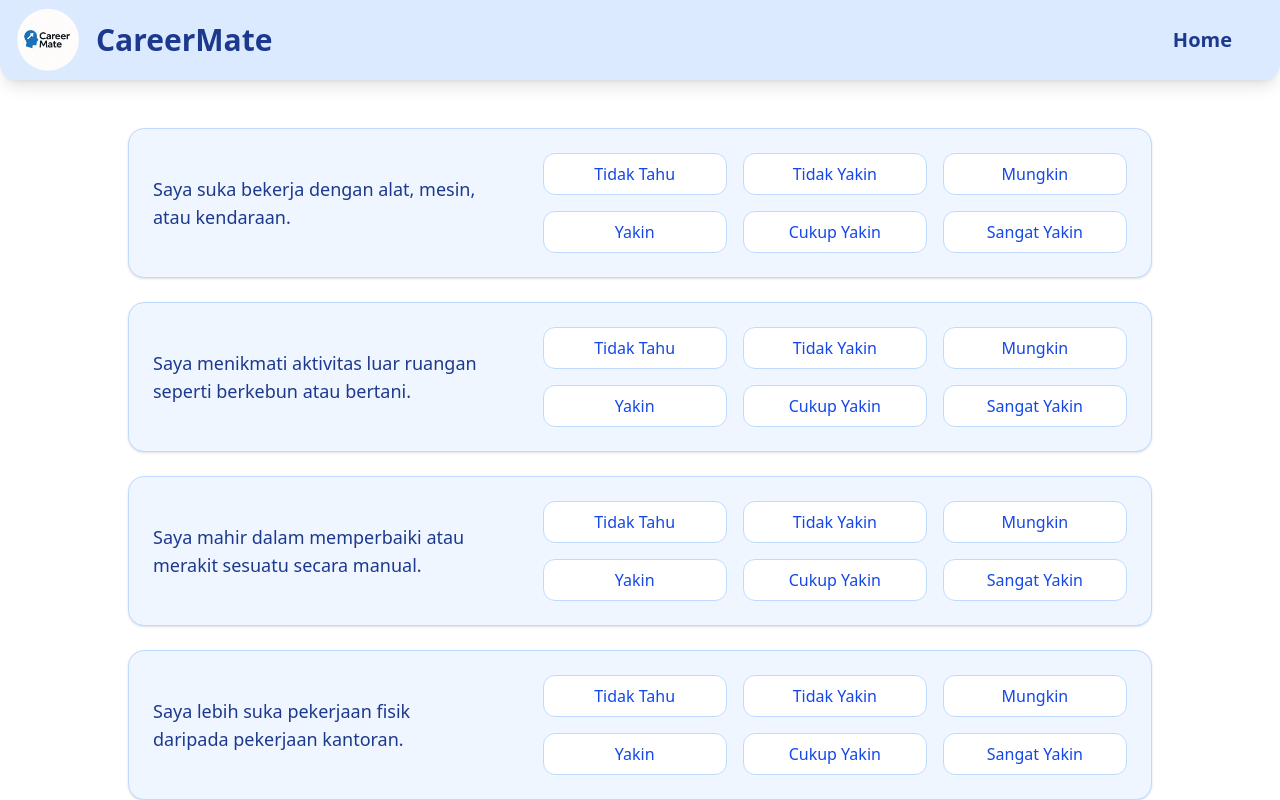
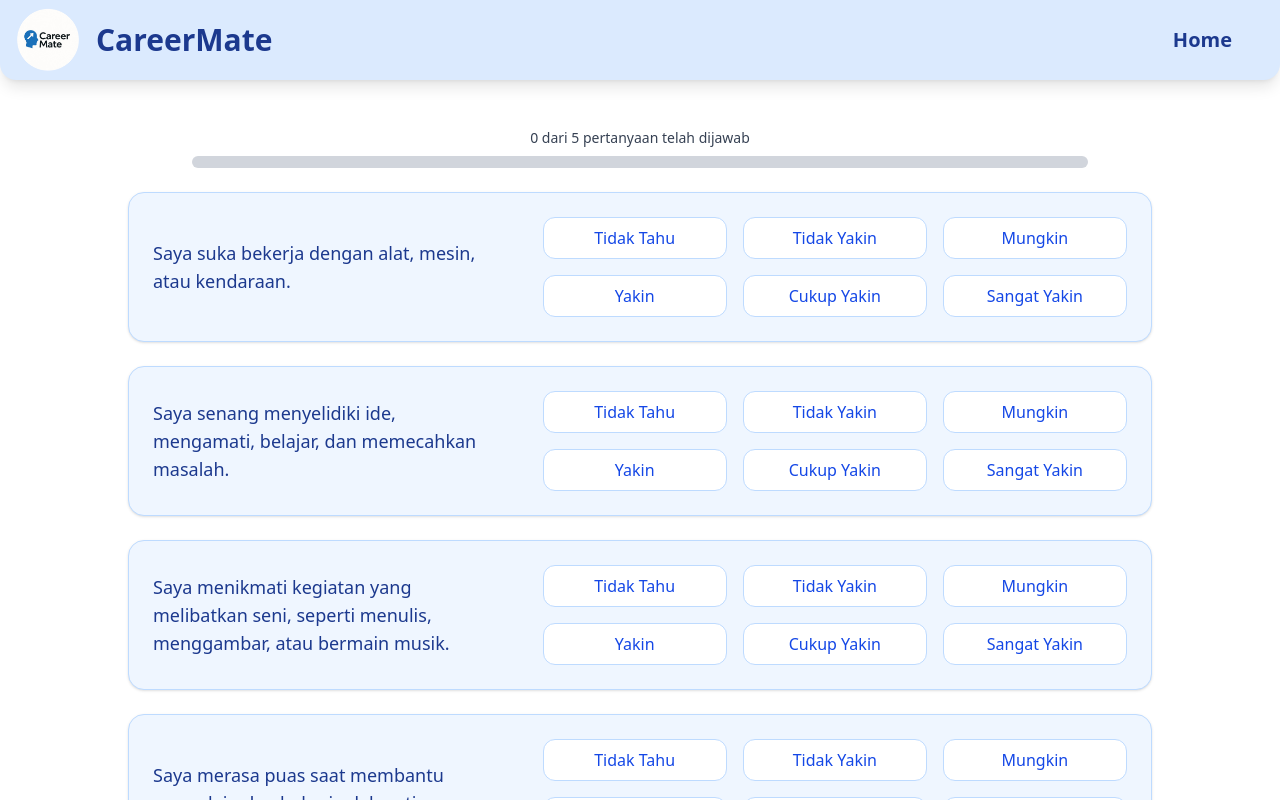
Before and after one commit to rakaprdana/CareerMate, a React (Vite) app: page /room in a window 1280 px wide. Shown: the top 800 px of the page. Built offline with nearby package versions, Linux system fonts and the light colour scheme.

Commit message:
feat: indicator point

```diff
--- a/src/components/elements/navbar/navtop.tsx
+++ b/src/components/elements/navbar/navtop.tsx
@@ -2,7 +2,7 @@ import { Link } from "react-router-dom";
 import Logo from "../../../../public/image/logo-CM.png";
 export const NavTop = () => {
   return (
-    <nav className="fixed flex justify-between items-center pr-12 w-full bg-background px-4 py-2 rounded-b-2xl shadow-lg">
+    <nav className="fixed z-10 flex justify-between items-center pr-12 w-full bg-background px-4 py-2 rounded-b-2xl shadow-lg">
       <div className="flex items-center space-x-4">
         <img src={Logo} alt="CareerMate" className="w-12 md:w-16" />
         <h1 className="text-xl md:text-3xl font-bold text-textBold">
--- /dev/null
+++ b/src/components/elements/progress-indicator.tsx
@@ -0,0 +1,27 @@
+import React from "react";
+
+interface Props {
+  answeredCount: number;
+  totalCount: number;
+}
+
+export const ProgressIndicator: React.FC<Props> = ({
+  answeredCount,
+  totalCount,
+}) => {
+  const percentage = totalCount === 0 ? 0 : (answeredCount / totalCount) * 100;
+
+  return (
+    <div className="max-w-4xl mx-auto mb-6">
+      <p className="text-center text-sm text-gray-700 mb-2">
+        {answeredCount} dari {totalCount} pertanyaan telah dijawab
+      </p>
+      <div className="bg-gray-300 rounded-full h-3">
+        <div
+          className="bg-blue-600 h-3 rounded-full transition-all duration-300"
+          style={{ width: `${percentage}%` }}
+        />
+      </div>
+    </div>
+  );
+};
--- a/src/components/pages/ConsultantPage.tsx
+++ b/src/components/pages/ConsultantPage.tsx
@@ -6,6 +6,7 @@ import type { Answer } from "../../interfaces/interface";
 import { questions } from "../../data/question";
 import { NavigationButtons } from "../elements/navbar/navbottom";
 import { NavTop } from "../elements/navbar/navtop";
+import { ProgressIndicator } from "../elements/progress-indicator";
 
 const QUESTIONS_PER_PAGE = 5;
 
@@ -47,6 +48,11 @@ export const ConsultantPage: React.FC = () => {
       <div className="p-4 pt-32">
         {!showResult ? (
           <>
+            <ProgressIndicator
+              answeredCount={answers.length}
+              totalCount={questions.length}
+            />
+
             <QuestionPage
               questions={currentQuestions}
               answers={answers}
--- a/src/data/carier.ts
+++ b/src/data/carier.ts
@@ -2,7 +2,7 @@ import type { HollandType } from "../types/hollandcode";
 
 export const careerSuggestions: Record<HollandType, string[]> = {
   Realistic: [
-    "Teknisi Otomotif",
+    "Teknisi Komputer",
     "Operator Mesin",
     "Petugas Pemadam Kebakaran",
   ],
--- a/src/data/question.ts
+++ b/src/data/question.ts
@@ -1,6 +1,6 @@
 import type { Question } from "../interfaces/interface";
 
-export const questions: Question[] = [
+/*export const questions: Question[] = [
   // Realistic (R)
   {
     id: 1,
@@ -398,31 +398,31 @@ export const questions: Question[] = [
     types: ["Conventional"],
   },
 ];
-
-// export const questions: Question[] = [
-//   {
-//     id: 1,
-//     text: "Saya suka bekerja dengan alat, mesin, atau kendaraan.",
-//     types: ["Realistic"],
-//   },
-//   {
-//     id: 2,
-//     text: "Saya senang menyelidiki ide, mengamati, belajar, dan memecahkan masalah.",
-//     types: ["Investigative"],
-//   },
-//   {
-//     id: 3,
-//     text: "Saya menikmati kegiatan yang melibatkan seni, seperti menulis, menggambar, atau bermain musik.",
-//     types: ["Artistic"],
-//   },
-//   {
-//     id: 4,
-//     text: "Saya merasa puas saat membantu orang lain dan bekerja dalam tim.",
-//     types: ["Social"],
-//   },
-//   {
-//     id: 5,
-//     text: "Saya suka mengatur data, mengikuti prosedur, dan memastikan segala sesuatunya terorganisir dengan baik.",
-//     types: ["Conventional"],
-//   },
-// ];
+*/
+export const questions: Question[] = [
+  {
+    id: 1,
+    text: "Saya suka bekerja dengan alat, mesin, atau kendaraan.",
+    types: ["Realistic"],
+  },
+  {
+    id: 2,
+    text: "Saya senang menyelidiki ide, mengamati, belajar, dan memecahkan masalah.",
+    types: ["Investigative"],
+  },
+  {
+    id: 3,
+    text: "Saya menikmati kegiatan yang melibatkan seni, seperti menulis, menggambar, atau bermain musik.",
+    types: ["Artistic"],
+  },
+  {
+    id: 4,
+    text: "Saya merasa puas saat membantu orang lain dan bekerja dalam tim.",
+    types: ["Social"],
+  },
+  {
+    id: 5,
+    text: "Saya suka mengatur data, mengikuti prosedur, dan memastikan segala sesuatunya terorganisir dengan baik.",
+    types: ["Conventional"],
+  },
+];
```
Also changed, not shown: 1 other file (tests, documents, lock files or other folders).
